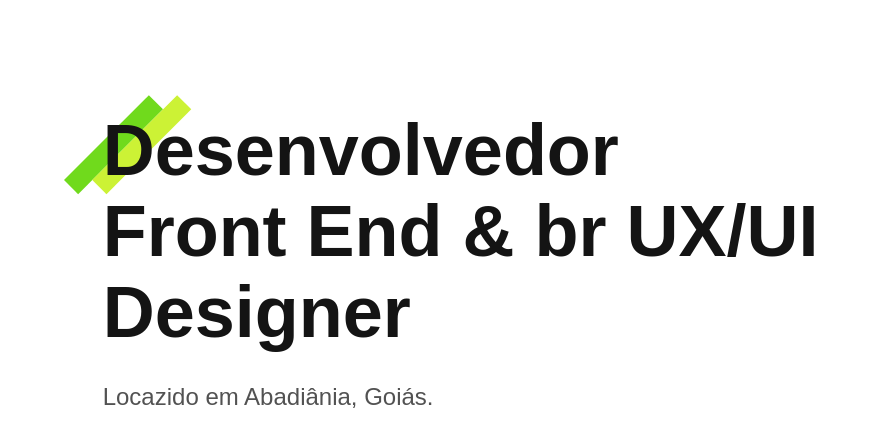
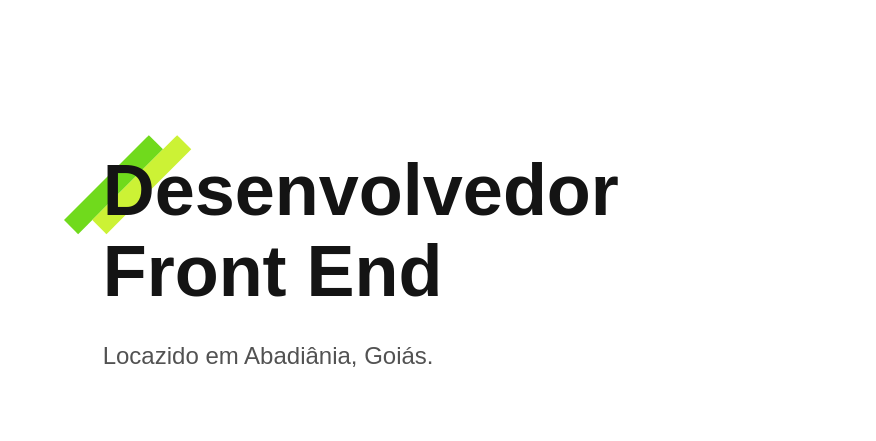
Before and after one commit to juniorufsjr/juniorufsjr.github.io, a plain HTML site: page index.html in a window 1280 px wide. Shown: the part 118-559 px from the top of the page, 404-1280 px from the left. Drawn offline with Linux system fonts and the light colour scheme; files whose address does not match are found by name.

Commit message:
mudança na introdução

```diff
--- a/index.html
+++ b/index.html
@@ -23,7 +23,7 @@
   <main class="introducao">
     <img src="./img/jr.jpg.HEIC" alt="Lobo Cinza" width="360" height="520">
     <div>
-      <h1>Desenvolvedor <br> Front End & br UX/UI Designer</h1>
+      <h1>Desenvolvedor <br> Front End </h1>
       <p>Locazido em Abadiânia, Goiás.</p>
     </div>
   </main>
```
